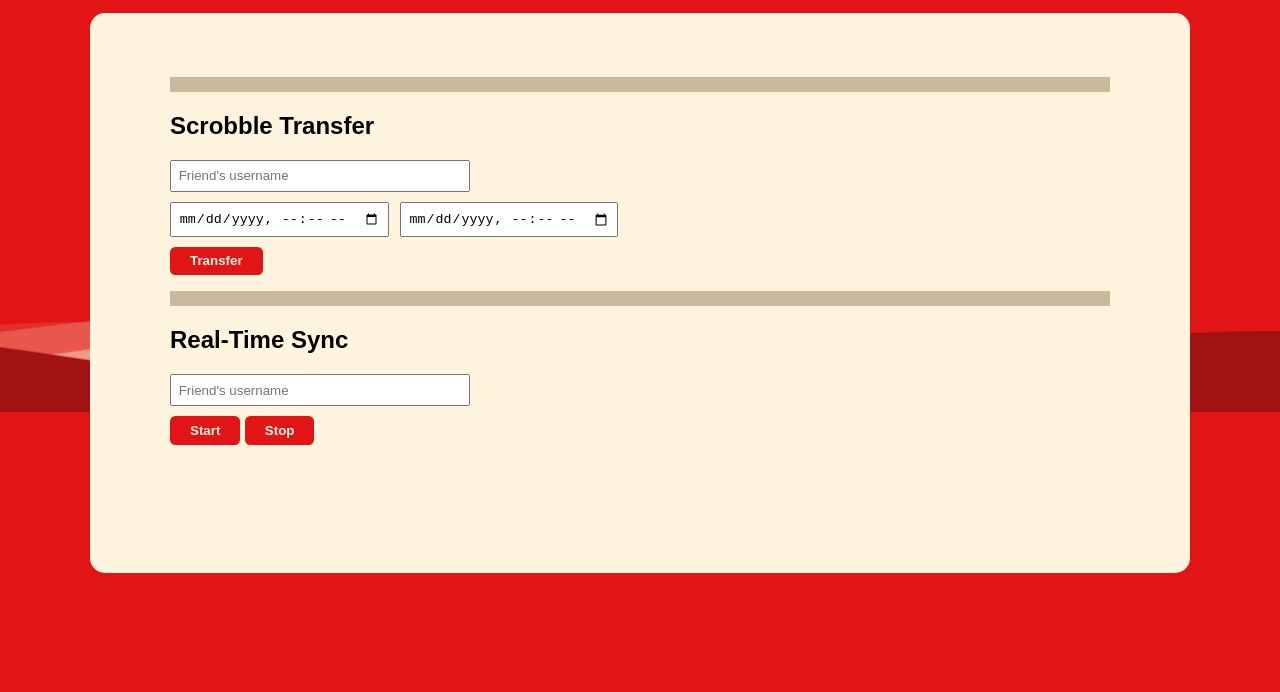
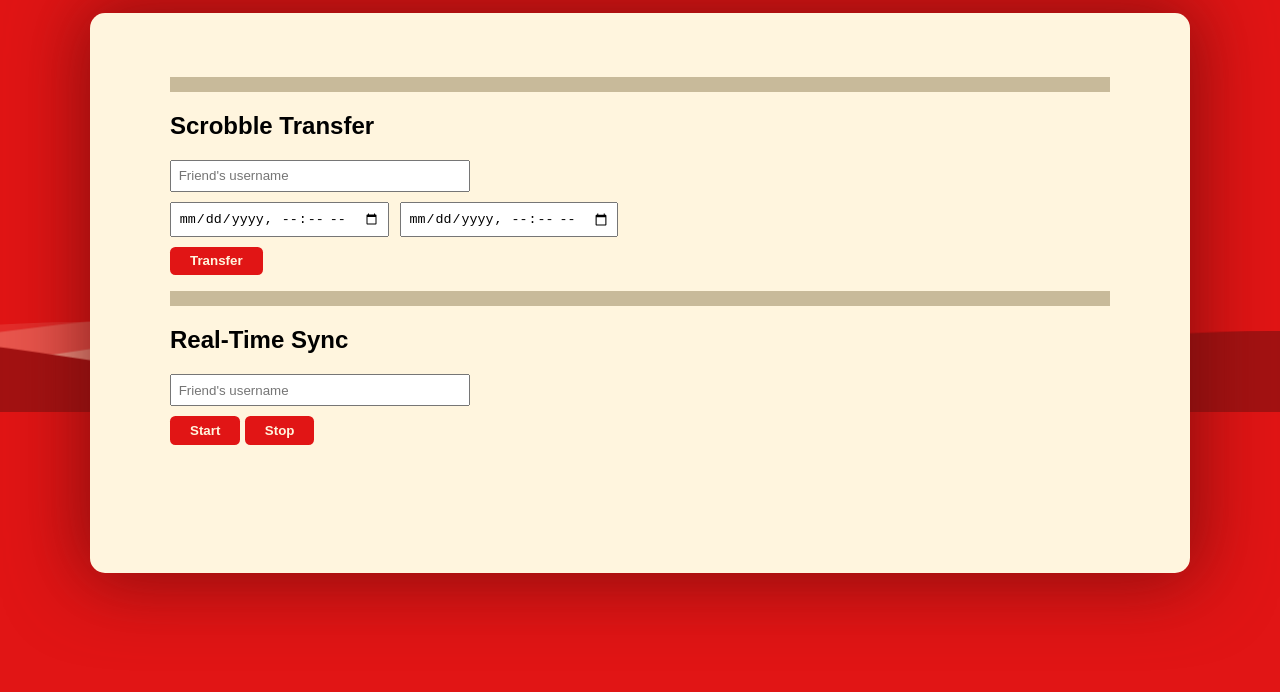
Before and after one commit to kekekoby/BuddyFM, a website: page public/index.html in a window 1280 px wide. Shown: the part 108-800 px from the top of the page. Drawn offline with Linux system fonts and the light colour scheme; no server answers; a web font is replaced by a local one.

Commit message:
feat: added box glow

```diff
--- a/public/index.css
+++ b/public/index.css
@@ -21,12 +21,16 @@ body {
 	padding: 3em 5em;
 	text-align: left;
 
+	-webkit-box-shadow:0px 0px 75px 9px rgba(102,12,12,0.7);
+	-moz-box-shadow: 0px 0px 75px 9px rgba(102,12,12,0.7);
+	box-shadow: 0px 0px 75px 9px rgba(102,12,12,0.7);
+
 	font-family: "Stack Sans Text", sans-serif;
 	font-optical-sizing: auto;
 	font-weight: 400;
 	font-style: normal;
 
-	z-index: 100;
+	z-index: 1;
 }
 
 #auth-section {
```
